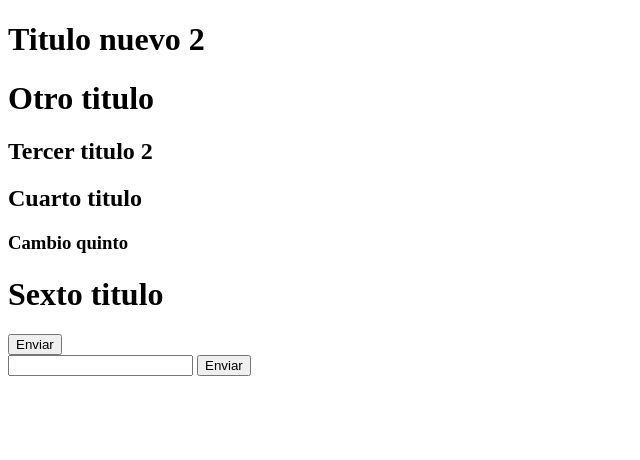
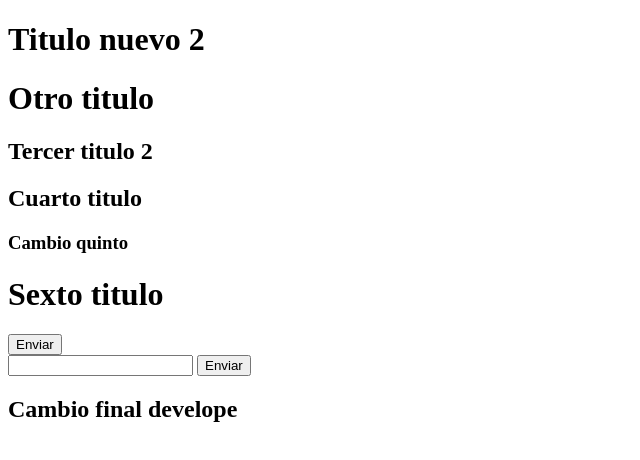
Before and after one commit to Adrian37js/Sistemas, a plain HTML site: page index.html in a window 1280 px wide. Shown: the whole page, without its empty margins (0-640 px from the left). Drawn offline with Linux system fonts and the light colour scheme.

Commit message:
Nuevo cambio develope

```diff
--- a/index.html
+++ b/index.html
@@ -19,6 +19,7 @@
 
     <input type="text" name="firstName" id="firstName">
            <input type="button" value="Enviar">
+           <h2>Cambio final develope</h2>
 
 </body>
 </html>
```
